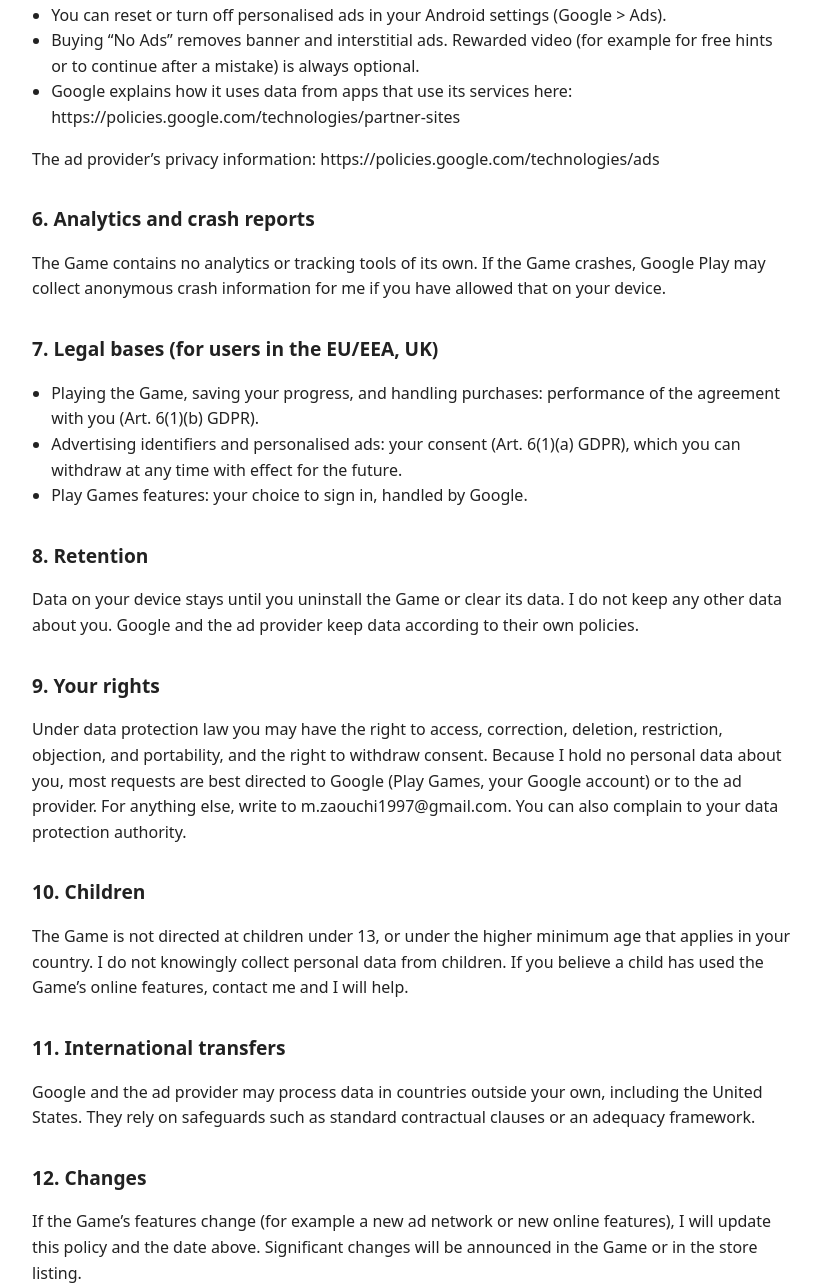
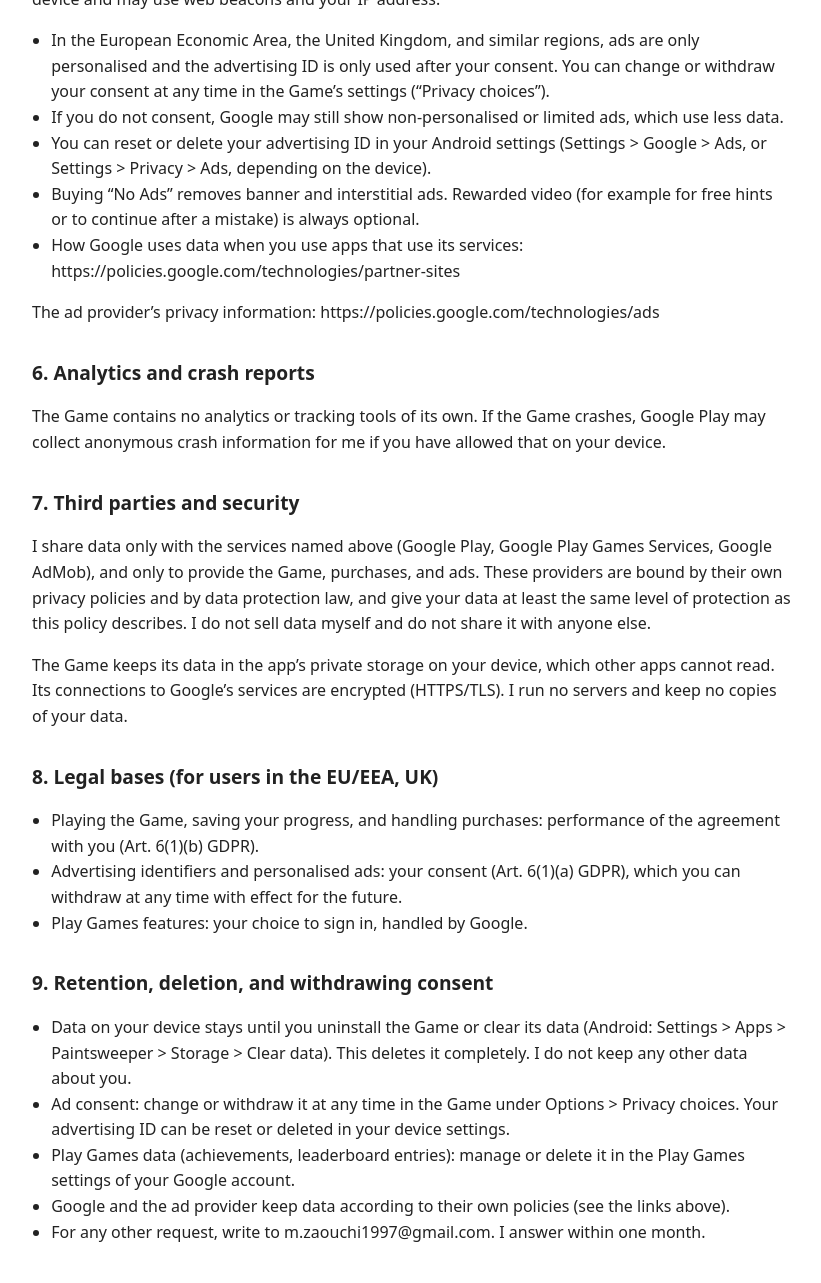
Before and after one commit to MazeGamess/mazegamess.github.io, a plain HTML site: page privacy.html in a window 1280 px wide. Shown: the part 1517-2800 px from the top of the page, without its empty margins (228-1049 px from the left). Drawn offline with Linux system fonts and the light colour scheme.

Commit message:
Add files via upload

```diff
--- a/privacy.html
+++ b/privacy.html
@@ -11,8 +11,9 @@ progress stays on your device. The only outside services are Google Play
 below.</p>
 <h2 id="who-is-responsible">1. Who is responsible</h2>
 <p>Marius Zaouchi (MazeGames)<br />
-Albert-Schweitzer-Straße 35, 82110 Germering, Germany Email:
-m.zaouchi1997@gmail.com</p>
+Albert-Schweitzer-Straße 35, 82110 Germering, Germany Email (also for
+all privacy questions): m.zaouchi1997@gmail.com<br />
+Developer name in the stores: MazeGames</p>
 <p>I am the controller of the data processing described here, as far as
 I decide how it is done. Google and the ad provider process data under
 their own responsibility for their own services.</p>
@@ -62,19 +63,24 @@ optional rewarded video). Ads are provided by Google AdMob (Google
 Ireland Limited / Google LLC). To show ads, the ad provider may process
 your advertising ID, IP address, device and app information, and your
 interaction with ads. It may use them to show personalised ads, to limit
-how often you see an ad, and to prevent fraud.</p>
+how often you see an ad, to measure ads, and to prevent fraud. For this,
+the ad provider may store and read cookies or similar identifiers on
+your device and may use web beacons and your IP address.</p>
 <ul>
 <li>In the European Economic Area, the United Kingdom, and similar
 regions, ads are only personalised and the advertising ID is only used
 after your consent. You can change or withdraw your consent at any time
 in the Game’s settings (“Privacy choices”).</li>
-<li>You can reset or turn off personalised ads in your Android settings
-(Google &gt; Ads).</li>
+<li>If you do not consent, Google may still show non-personalised or
+limited ads, which use less data.</li>
+<li>You can reset or delete your advertising ID in your Android settings
+(Settings &gt; Google &gt; Ads, or Settings &gt; Privacy &gt; Ads,
+depending on the device).</li>
 <li>Buying “No Ads” removes banner and interstitial ads. Rewarded video
 (for example for free hints or to continue after a mistake) is always
 optional.</li>
-<li>Google explains how it uses data from apps that use its services
-here: https://policies.google.com/technologies/partner-sites</li>
+<li>How Google uses data when you use apps that use its services:
+https://policies.google.com/technologies/partner-sites</li>
 </ul>
 <p>The ad provider’s privacy information:
 https://policies.google.com/technologies/ads</p>
@@ -82,7 +88,18 @@ https://policies.google.com/technologies/ads</p>
 <p>The Game contains no analytics or tracking tools of its own. If the
 Game crashes, Google Play may collect anonymous crash information for me
 if you have allowed that on your device.</p>
-<h2 id="legal-bases-for-users-in-the-eueea-uk">7. Legal bases (for users
+<h2 id="third-parties-and-security">7. Third parties and security</h2>
+<p>I share data only with the services named above (Google Play, Google
+Play Games Services, Google AdMob), and only to provide the Game,
+purchases, and ads. These providers are bound by their own privacy
+policies and by data protection law, and give your data at least the
+same level of protection as this policy describes. I do not sell data
+myself and do not share it with anyone else.</p>
+<p>The Game keeps its data in the app’s private storage on your device,
+which other apps cannot read. Its connections to Google’s services are
+encrypted (HTTPS/TLS). I run no servers and keep no copies of your
+data.</p>
+<h2 id="legal-bases-for-users-in-the-eueea-uk">8. Legal bases (for users
 in the EU/EEA, UK)</h2>
 <ul>
 <li>Playing the Game, saving your progress, and handling purchases:
@@ -92,11 +109,24 @@ performance of the agreement with you (Art. 6(1)(b) GDPR).</li>
 future.</li>
 <li>Play Games features: your choice to sign in, handled by Google.</li>
 </ul>
-<h2 id="retention">8. Retention</h2>
-<p>Data on your device stays until you uninstall the Game or clear its
-data. I do not keep any other data about you. Google and the ad provider
-keep data according to their own policies.</p>
-<h2 id="your-rights">9. Your rights</h2>
+<h2 id="retention-deletion-and-withdrawing-consent">9. Retention,
+deletion, and withdrawing consent</h2>
+<ul>
+<li>Data on your device stays until you uninstall the Game or clear its
+data (Android: Settings &gt; Apps &gt; Paintsweeper &gt; Storage &gt;
+Clear data). This deletes it completely. I do not keep any other data
+about you.</li>
+<li>Ad consent: change or withdraw it at any time in the Game under
+Options &gt; Privacy choices. Your advertising ID can be reset or
+deleted in your device settings.</li>
+<li>Play Games data (achievements, leaderboard entries): manage or
+delete it in the Play Games settings of your Google account.</li>
+<li>Google and the ad provider keep data according to their own policies
+(see the links above).</li>
+<li>For any other request, write to m.zaouchi1997@gmail.com. I answer
+within one month.</li>
+</ul>
+<h2 id="your-rights">10. Your rights</h2>
 <p>Under data protection law you may have the right to access,
 correction, deletion, restriction, objection, and portability, and the
 right to withdraw consent. Because I hold no personal data about you,
@@ -104,20 +134,28 @@ most requests are best directed to Google (Play Games, your Google
 account) or to the ad provider. For anything else, write to
 m.zaouchi1997@gmail.com. You can also complain to your data protection
 authority.</p>
-<h2 id="children">10. Children</h2>
+<h2 id="us-state-privacy-rights">11. US state privacy rights</h2>
+<p>Under the privacy laws of some US states (for example California),
+using advertising data for personalised ads can count as “selling” or
+“sharing” personal information. You can opt out with Options &gt;
+Privacy choices (where shown) and by deleting or resetting your
+advertising ID in your device settings. You also have the right to know
+about and request deletion of your data, as described above, and you
+will not be treated differently for using these rights.</p>
+<h2 id="children">12. Children</h2>
 <p>The Game is not directed at children under 13, or under the higher
 minimum age that applies in your country. I do not knowingly collect
 personal data from children. If you believe a child has used the Game’s
 online features, contact me and I will help.</p>
-<h2 id="international-transfers">11. International transfers</h2>
+<h2 id="international-transfers">13. International transfers</h2>
 <p>Google and the ad provider may process data in countries outside your
 own, including the United States. They rely on safeguards such as
 standard contractual clauses or an adequacy framework.</p>
-<h2 id="changes">12. Changes</h2>
+<h2 id="changes">14. Changes</h2>
 <p>If the Game’s features change (for example a new ad network or new
 online features), I will update this policy and the date above.
 Significant changes will be announced in the Game or in the store
 listing.</p>
-<h2 id="contact">13. Contact</h2>
+<h2 id="contact">15. Contact</h2>
 <p>m.zaouchi1997@gmail.com</p>
 </body></html>
```
Also changed, not shown: impressum.html (+3 -1 lines).
